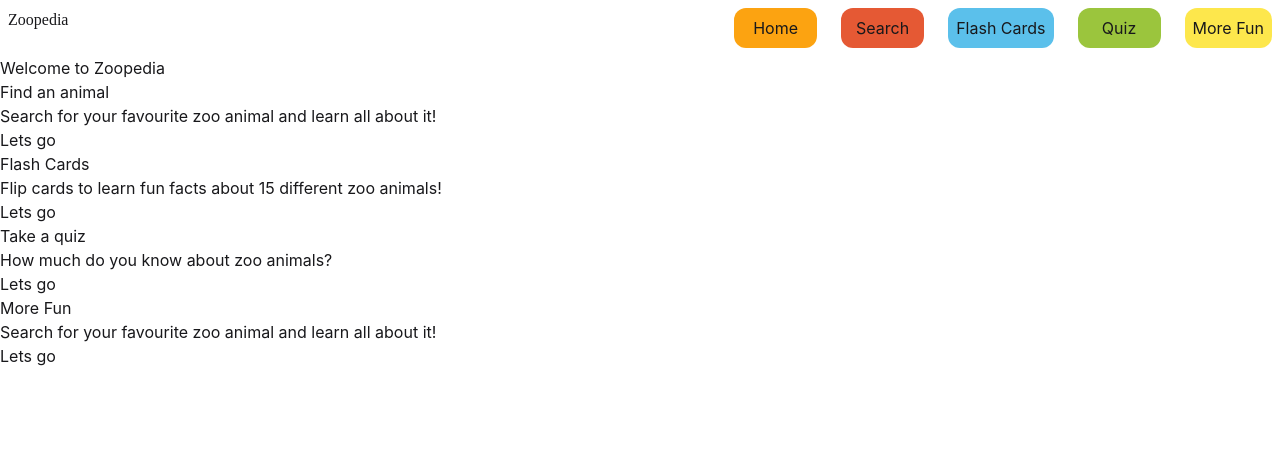
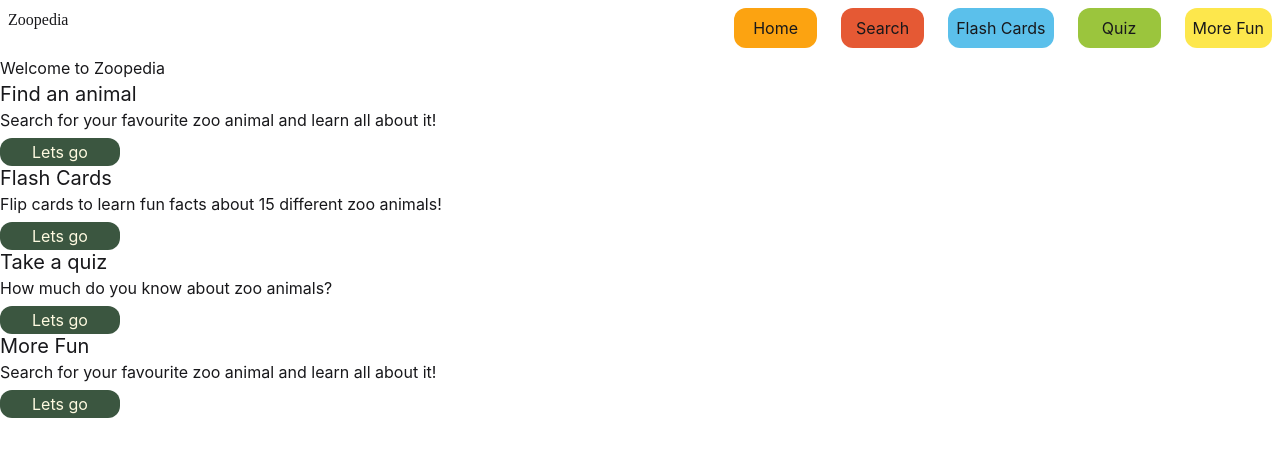
Before and after one commit to CFG-Group-7/CFG-Group-Project, a React (Vite) app: page / in a window 1280 px wide. Shown: the top 456 px of the page. Built offline with nearby package versions, Linux system fonts and the light colour scheme.

Commit message:
Add universal styling to featureCard component. Set text size. Set pagelink background colour and font colour. Set border radius for pagelink.

```diff
--- a/src/components/FeatureCard.jsx
+++ b/src/components/FeatureCard.jsx
@@ -7,9 +7,9 @@ import { Link } from "react-router-dom";
 export default function FeatureCard(props) {
     return (
         <div>
-            <h2>{props.title}</h2>
-            <p>{props.description}</p>
-            <Link to={props.pageLink}>Lets go</Link>
+            <h2 className="text-xl">{props.title}</h2>
+            <p className="mb-2">{props.description}</p>
+            <Link className="bg-[#3B5640] text-[#FEFAE0] text-base rounded-xl w-96 p-1 pr-8 pl-8" to={props.pageLink}>Lets go</Link>
         </div>
     );
 }
```
